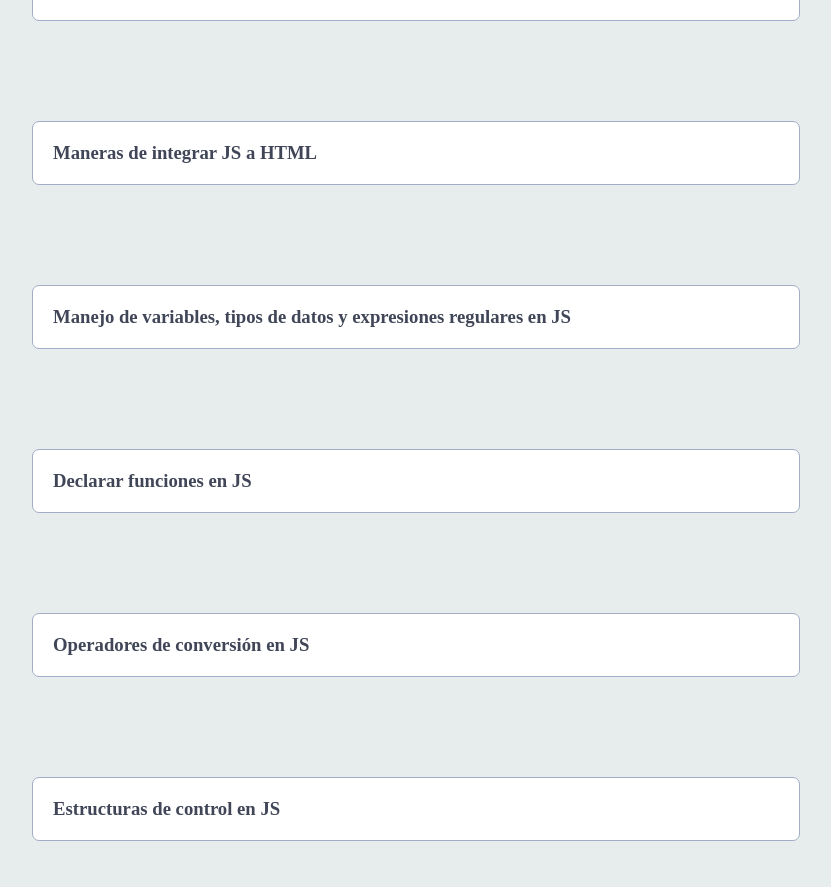
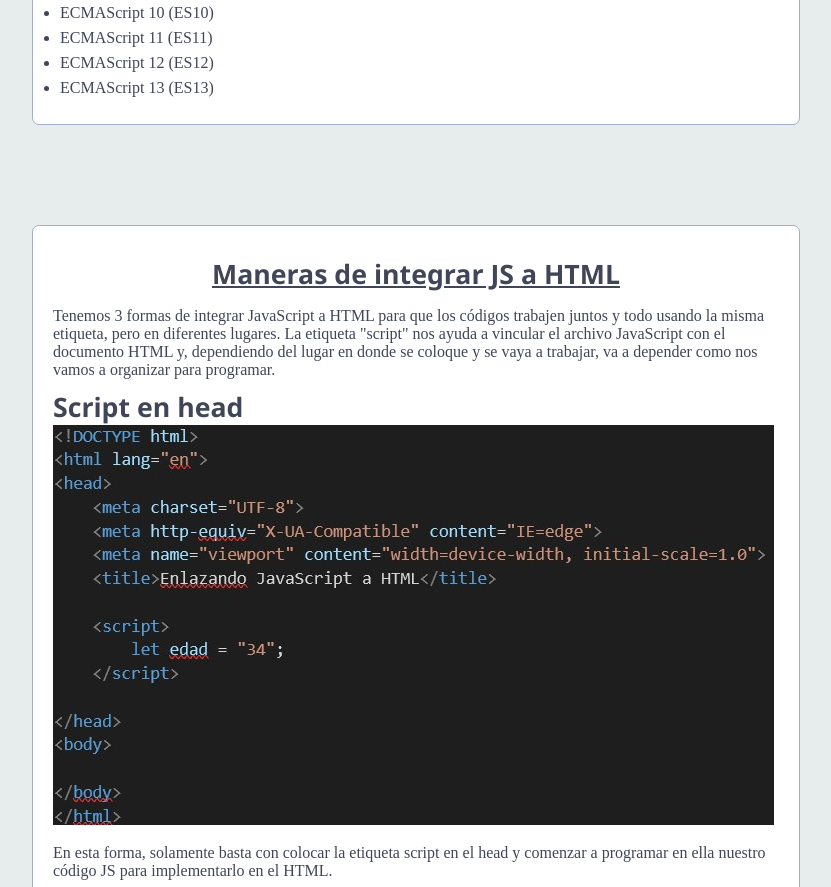
Before and after one commit to Luciana981/Investigacion-de-JS, a plain HTML site: page index.html in a window 1280 px wide. Shown: the part 1055-1942 px from the top of the page, without its empty margins (224-1055 px from the left). Drawn offline with Linux system fonts and the light colour scheme.

Commit message:
Se agrego el punto dos

```diff
--- a/CSS/style.css
+++ b/CSS/style.css
@@ -55,10 +55,22 @@ ul li a:hover {
 }
 
 h1 {
+    font-weight: 400;
+    text-align: center;
+}
+
+h2 {
+    text-align: center;
+    text-decoration: underline;
+}
+
+h1,
+h2,
+h3,
+h4 {
     font-family: 'Segoe UI', Tahoma, Geneva, Verdana, sans-serif;
     font-size: 20pt;
-    font-weight: 400;
-    text-align: center;
+    margin-top: 10px;
 }
 
 #contenido {
@@ -77,5 +89,8 @@ h1 {
 
 .elemento ul li {
     margin: 7px;
-    padding-left: 7px;
 }
+
+.elemento p {
+    margin-top: 15px;
+}
--- a/index.html
+++ b/index.html
@@ -66,7 +66,19 @@
             </ul>
         </div>
         <div class="elemento">
-            <h3>Maneras de integrar JS a HTML</h3>
+            <h2>Maneras de integrar JS a HTML</h2>
+            <p>Tenemos 3 formas de integrar JavaScript a HTML para que los códigos trabajen juntos y todo usando la misma etiqueta, pero en diferentes lugares. La etiqueta "script" nos ayuda a vincular el archivo JavaScript con el documento HTML y, dependiendo
+                del lugar en donde se coloque y se vaya a trabajar, va a depender como nos vamos a organizar para programar.</p>
+            <h3>Script en head</h3>
+            <img src="imagenes/ej1.jpg" alt="primer ejemplo">
+            <p>En esta forma, solamente basta con colocar la etiqueta script en el head y comenzar a programar en ella nuestro código JS para implementarlo en el HTML.</p>
+            <h3>Script y scr en head</h3>
+            <img src="imagenes/ej2.jpg" alt="segundo ejemplo">
+            <p>Otra manera alternativa y más recomendada, si no queremos agregar el código JS en el documento HTML, es crear un archivo aparte con el nombre “script.js” y luego enlanzarlo dentro de la etiqueta head mediante la etiqueta script, agregando
+                el atributo “src”, donde, entre comillas, ponemos el nombre del archivo.</p>
+            <h3>Script en body</h3>
+            <img src="imagenes/ej3.jpg" alt="tercer ejemplo">
+            <p>Con la etiqueta script en body, la función es la misma que si la pusiéramos en head, ya que estaríamos programando el código JS dentro de la etiqueta en el body.</p>
         </div>
         <div class="elemento">
             <h3>Manejo de variables, tipos de datos y expresiones regulares en JS</h3>
```
